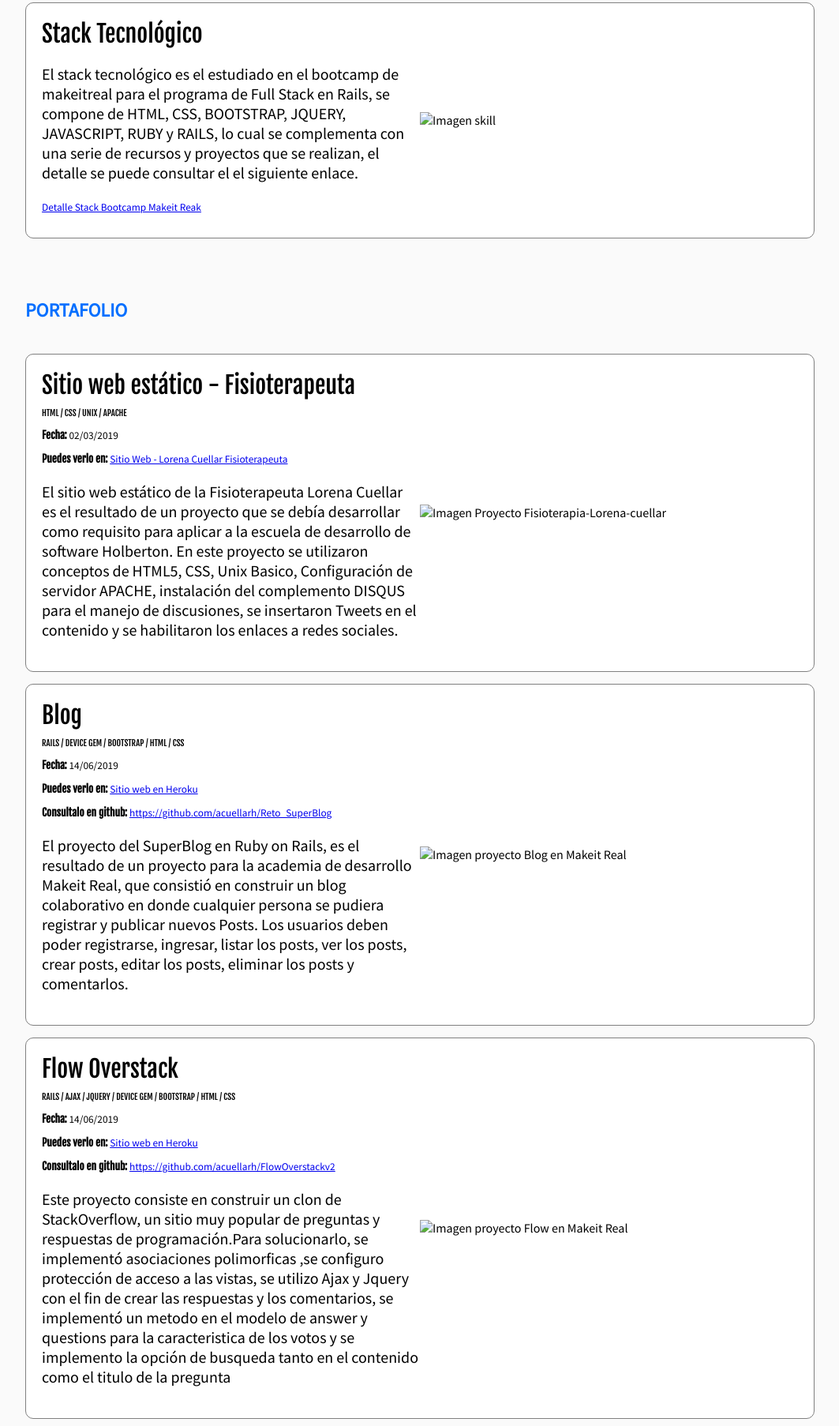
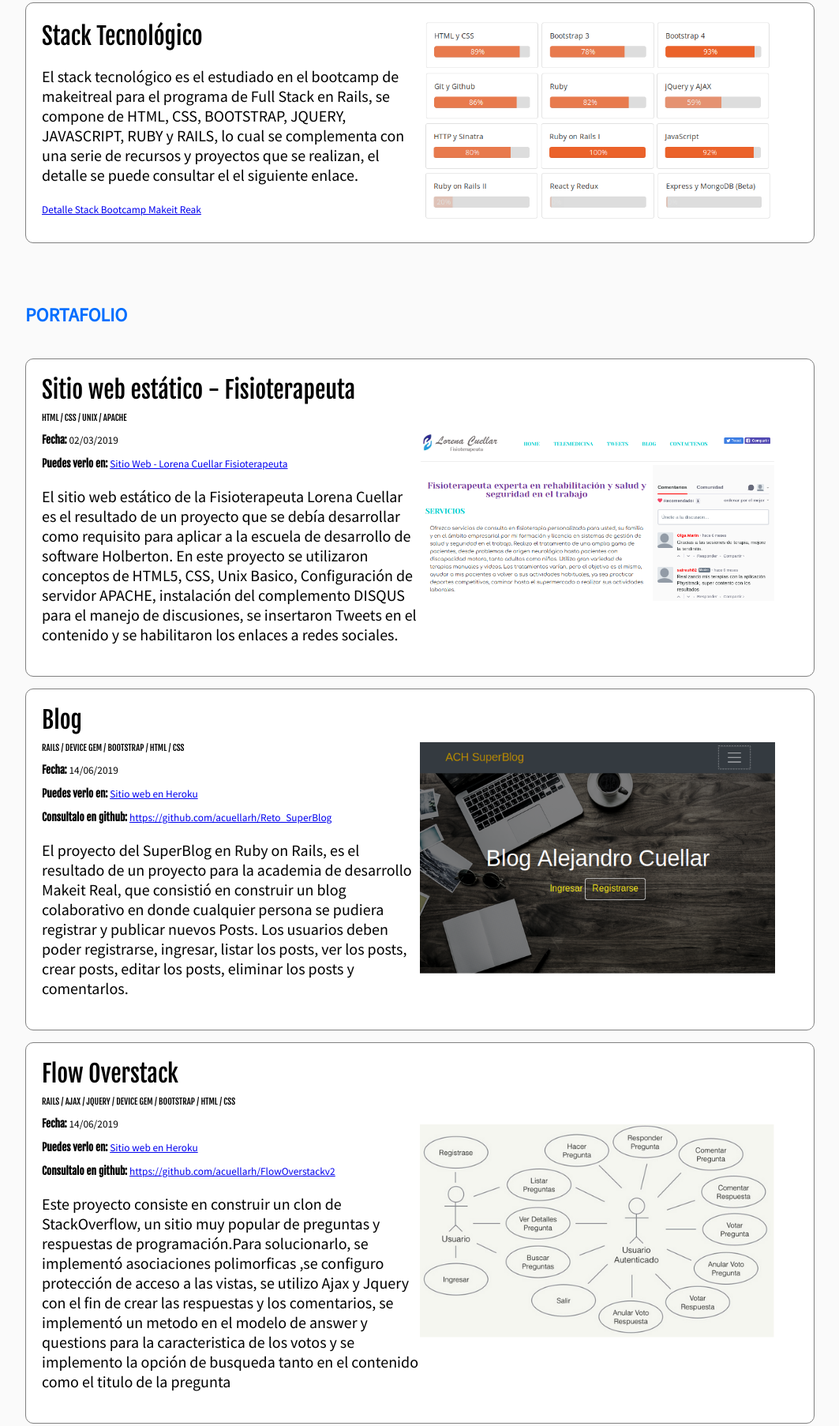
Before and after one commit to acuellarh/acuellarh.github.io, a plain HTML site: page index.html in a window 1280 px wide. Shown: the part 965-2771 px from the top of the page at 79% size, without its empty margins (108-1171 px from the left). Drawn offline with Linux system fonts and the light colour scheme; files whose address does not match are found by name.

Commit message:
Actualizando ruta a las imagenes del proyecto

```diff
--- a/index.html
+++ b/index.html
@@ -13,7 +13,7 @@
     <header class="header">
       <div class="container">
         <figure class="logo">
-          <img src="images/logob.png" height="40" alt="Logo de Alejandro Cuellar" />
+          <img src="logob.png" height="40" alt="Logo de Alejandro Cuellar" />
         </figure>
         <nav class="menu">
           <ol>
@@ -35,7 +35,7 @@
         <h1>
           Hola! Soy <strong>Alejandro Cuellar</strong> <br /> <strong>Full Stack Rails Developer</strong> <br /> en Formación
         </h1>
-        <img class="hero-image" src="images/hero.jpg" width="500" height="300" alt="imagen principal del sitio">
+        <img class="hero-image" src="hero.jpg" width="500" height="300" alt="imagen principal del sitio">
       </div>
     </section>
     <section id="about-me" class="portfolio">
@@ -67,7 +67,7 @@
             <p class="project-url"><small> <a href="https://makeitreal.camp/u/satreuh" target="_blank">Detalle Stack Bootcamp Makeit Reak</a> </small></p>
           </div>
           <figure class="project-imageContainer">
-            <img class="project-image" width="450" src="images/skills2.png" alt="Imagen skill">
+            <img class="project-image" width="450" src="skills2.png" alt="Imagen skill">
           </figure>
         </article>
       </div>
@@ -87,7 +87,7 @@
           </p>
         </div>
         <figure class="project-imageContainer">
-          <img class="project-image" width="450" src="images/Fisioterapia-Lorena-cuellar.png" alt="Imagen Proyecto Fisioterapia-Lorena-cuellar">
+          <img class="project-image" width="450" src="Fisioterapia-Lorena-cuellar.png" alt="Imagen Proyecto Fisioterapia-Lorena-cuellar">
         </figure>
       </article>
       <article class="project">
@@ -103,7 +103,7 @@
             </p>
           </div>
           <figure class="project-imageContainer">
-            <img class="project-image" width="450" src="images/Blog-Alejandro-Cuellar.png" alt="Imagen proyecto Blog en Makeit Real">
+            <img class="project-image" width="450" src="Blog-Alejandro-Cuellar.png" alt="Imagen proyecto Blog en Makeit Real">
           </figure>
         </article>
       <article class="project">
@@ -121,7 +121,7 @@
             </p>
           </div>
           <figure class="project-imageContainer">
-            <img class="project-image" width="450" src="images/image_flow.png" alt="Imagen proyecto Flow en Makeit Real">
+            <img class="project-image" width="450" src="image_flow.png" alt="Imagen proyecto Flow en Makeit Real">
           </figure>
         </article>
       </div>
```
